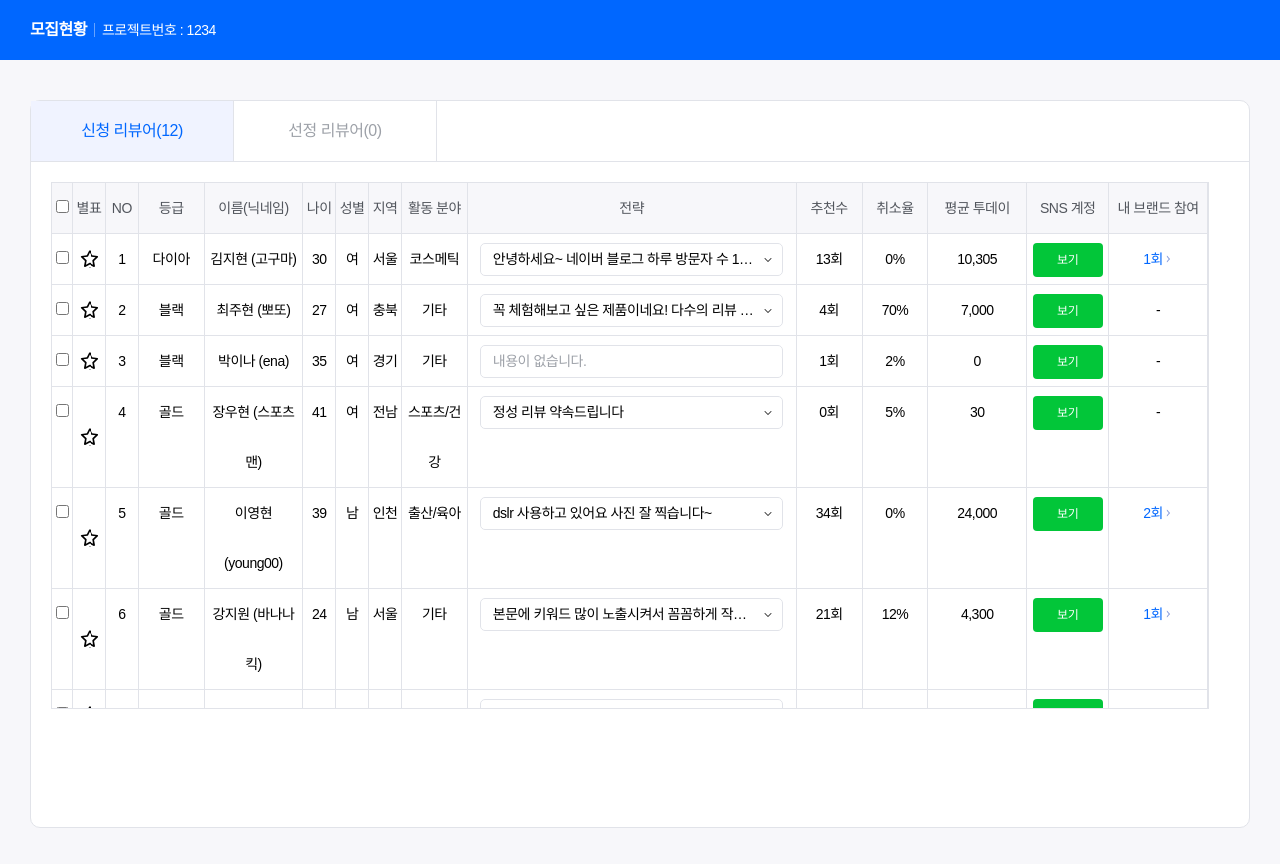
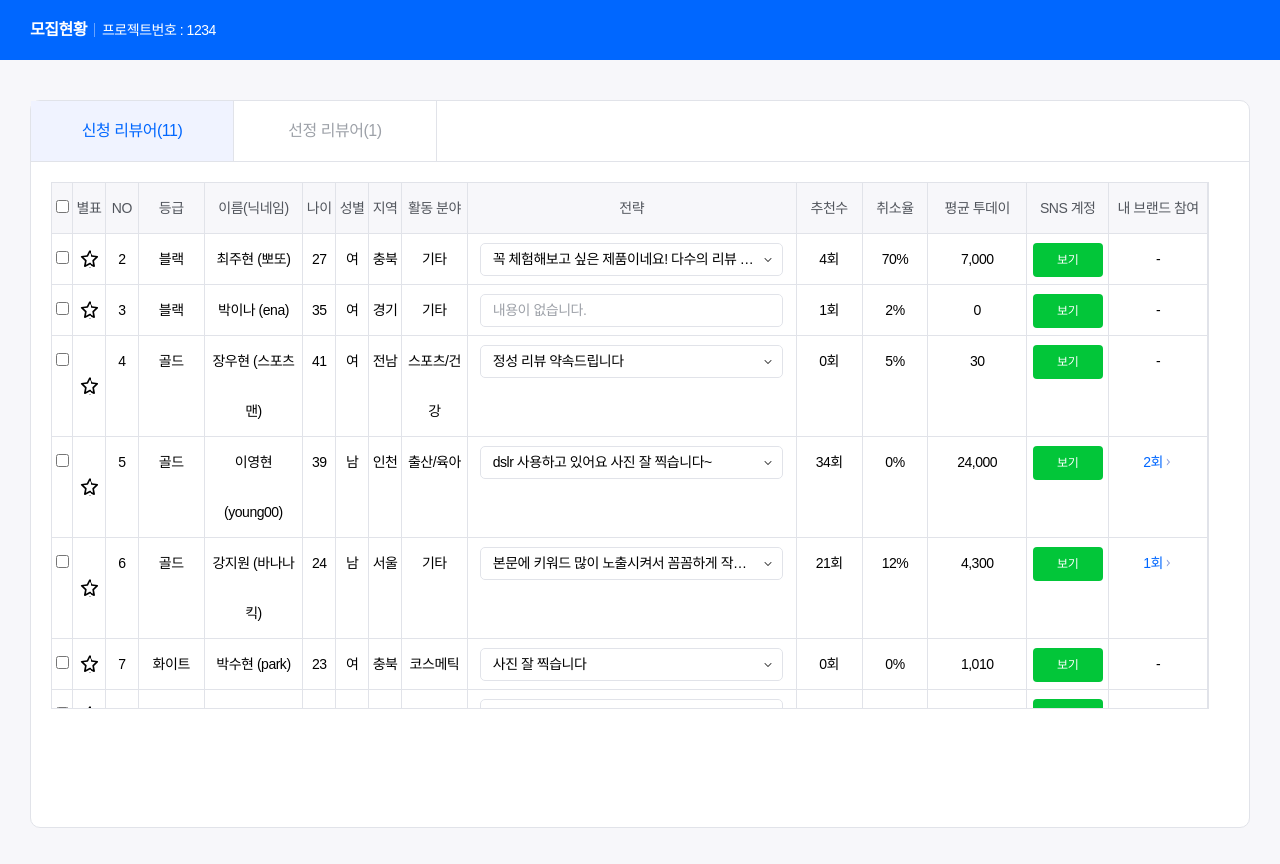
Before and after one commit to dev-cmkim/im-celebrity, a React (Create React App) app: page /project in a window 1280 px wide. Shown: the top 864 px of the page. Built offline with nearby package versions, Linux system fonts and the light colour scheme; data requests are answered from the project's data file.

Commit message:
신청인원 /선정인원 분리 개발중

```diff
--- a/fake-server/db.json
+++ b/fake-server/db.json
@@ -7,7 +7,7 @@
     {
       "id": 1,
       "isBookmark": false,
-            "isChosen": false,
+      "isChosen": "true",
       "grade": "d",
       "name": "김지현",
       "nickName": "고구마",
--- a/src/App.jsx
+++ b/src/App.jsx
@@ -1,11 +1,19 @@
-import './App.css';
-import { Project } from './pages'
-const App = () =>  {
+import { BrowserRouter, Redirect, Route, Switch } from "react-router-dom";
+import "./App.css";
+import { Project } from "./pages";
+
+const App = () => {
   return (
-    <div className="App">
-      <Project></Project>
-    </div>
+    <BrowserRouter>
+      <div className="App">
+        <Switch>
+          <Route exact path="/project">
+            <Project />
+          </Route>
+        </Switch>
+      </div>
+    </BrowserRouter>
   );
-}
+};
 
 export default App;
--- a/src/component/Reviewers.jsx
+++ b/src/component/Reviewers.jsx
@@ -1,27 +1,51 @@
-import React, { useEffect, useState } from 'react';
-import { UserList } from './UserList';
+// import React, { useEffect, useState } from "react";
 
+// const Reviewers = (props) => {
+//   const [userCnt, setUserCnt] = useState(null);
+//   const [selectedUserCnt, setSelectedUserCnt] = useState(null);
+//   const [selectedUser, setSelectedUser] = useState(false);
 
-const Reviewers = () => {
-    const [ userCount, setUserCount ] = useState(null);
-    useEffect(() => {
-        fetch("http://localhost:9000/projectRequests")
-          .then(res => {
-            return res.json();
-          })
-          .then(data => {
-            setUserCount(data.length)
-          });
-      }, []);
-    return (
-        <div className='section'>
-            <div className='top_menu'>
-                <div className='active'>신청 리뷰어({userCount})</div>
-                <div>선정 리뷰어(0)</div>
-            </div>
-            <UserList/>
-        </div>
-    );
-};
+//   useEffect(() => {
+//     //신청자 목록 get
+//     fetch("http://localhost:9000/projectRequests")
+//       .then((res) => {
+//         return res.json();
+//       })
+//       .then((data) => {
+//         setUserCnt(data.length);
+//       });
 
-export {Reviewers}
+//     //선정자 목록 get
+//     fetch("http://localhost:9000/projectRequests?isChosen=true")
+//       .then((res) => {
+//         return res.json();
+//       })
+//       .then((data) => {
+//         setSelectedUserCnt(data.length);
+//       });
+//   }, []);
+//   return (
+//     <div className="section">
+//       <div className="top_menu">
+//         <div
+//           onClick={() => {
+//             setSelectedUser(false);
+//           }}
+//           className="active"
+//         >
+//           신청 리뷰어({userCnt})
+//         </div>
+//         <div
+//           onClick={() => {
+//             setSelectedUser(true);
+//           }}
+//         >
+//           선정 리뷰어({selectedUserCnt})
+//         </div>
+//       </div>
+//         {/* <UserList/> */}
+//     </div>
+//   );
+// };
+
+// export { Reviewers };
--- a/src/component/UserList.jsx
+++ b/src/component/UserList.jsx
@@ -2,20 +2,38 @@ import React, { useEffect, useState } from "react";
 import { Modal } from "./Modal";
 
 const UserList = () => {
+  const [userCnt, setUserCnt] = useState(null);
+  const [selectedUserCnt, setSelectedUserCnt] = useState(null);
+
   const [users, setUsers] = useState([]);
+  const [selectedUsers, setSelectedUsers] = useState([]);
+
   const [modalOpen, setModalOpen] = useState(false);
   const [userId, setUserId] = useState(null);
   const [userName, setUserName] = useState(null);
   const [userNickName, setUserNickName] = useState(null);
 
+  const [activedA, setActivedA] = useState(true);
+  const [activedB, setActivedB] = useState(false);
+
   useEffect(() => {
-    fetch("http://localhost:9000/projectRequests")
+    fetch("http://localhost:9000/projectRequests?isChosen=false")
       .then((res) => {
         return res.json();
       })
       .then((data) => {
         setUsers(data);
-        // console.log(data.yearOfBirth)
+        setUserCnt(data.length);
+      });
+    //선정자 목록 get
+    fetch("http://localhost:9000/projectRequests?isChosen=true")
+      .then((res) => {
+        return res.json();
+      })
+      .then((data) => {
+        setSelectedUsers(data);
+        console.log(selectedUsers);
+        setSelectedUserCnt(data.length);
       });
   }, []);
 
@@ -53,18 +71,33 @@ const UserList = () => {
     e.preventDefault();
     window.open(prop);
   };
-  //모달 open
-  //   const openModal = () => {
-  //     setModalOpen(true);
-  //     // setUserId(props.userId)
-  //     // setUserName(props.userName)
-  //     // setUserNickName(props.userNickName)
-  //   };
+  // 모달 close
   const closeModal = () => {
     setModalOpen(false);
   };
 
   return (
+    <div className="section">
+      <div className="top_menu">
+        <div
+          onClick={() => {
+            setActivedA(true);
+            setActivedB(false);
+          }}
+          className={activedA ? "active" : ""}
+        >
+          신청 리뷰어({userCnt})
+        </div>
+        <div
+          onClick={() => {
+            setActivedA(false);
+            setActivedB(true);
+          }}
+          className={activedB ? "active" : ""}
+        >
+          선정 리뷰어({selectedUserCnt})
+        </div>
+      </div>
       <div className="user_list_box">
         <ul>
           <li className="top_line">
@@ -86,6 +119,7 @@ const UserList = () => {
             <div>SNS 계정</div>
             <div>내 브랜드 참여</div>
           </li>
+          {/* activedA ? users.map : selectedUsers.map 이렇게 하고싶은데 안됨 */}
           {users.map((val) => (
             <li key={val.id}>
               <div>
@@ -132,10 +166,10 @@ const UserList = () => {
                   <button
                     className="brand_count"
                     onClick={(e) => {
-                    e.preventDefault()
-                    setModalOpen(true)
-                    setUserId(val.id)
-                    setUserName(val.name)
+                      e.preventDefault();
+                      setModalOpen(true);
+                      setUserId(val.id);
+                      setUserName(val.name);
                       setUserNickName(val.nickName);
                     }}
                   >
@@ -154,6 +188,7 @@ const UserList = () => {
           userNickName={userNickName}
         />
       </div>
+    </div>
   );
 };
 
--- a/src/pages/Project.jsx
+++ b/src/pages/Project.jsx
@@ -1,30 +1,29 @@
-import React, { useEffect, useState } from 'react';
-import '../assets/style.scss'
-import { Reviewers } from '../component';
+import React, { useEffect, useState } from "react";
+import "../assets/style.scss";
+import { UserList } from "../component";
 
 const Project = () => {
-    const [projectId, setProjectId] = useState(null)
-
+  const [projectId, setProjectId] = useState(null);
   useEffect(() => {
     fetch("http://localhost:9000/project")
-          .then(res => {
+      .then((res) => {
         return res.json();
       })
-          .then(data => {
+      .then((data) => {
         setProjectId(data.id);
       });
   }, []);
 
   return (
     <div>
-            <div className='header'>
-                <span className='header_txt'>모집현황</span>
-                <div className='line'></div>
-                <span className='header_tit'> 프로젝트번호 : {projectId}</span>
+      <div className="header">
+        <span className="header_txt">모집현황</span>
+        <div className="line"></div>
+        <span className="header_tit"> 프로젝트번호 : {projectId}</span>
       </div>
-            <Reviewers></Reviewers>
+      <UserList />
     </div>
   );
-}
+};
 
-export { Project }
+export { Project };
```
Lines whose indentation alone changed are shown as unchanged.
